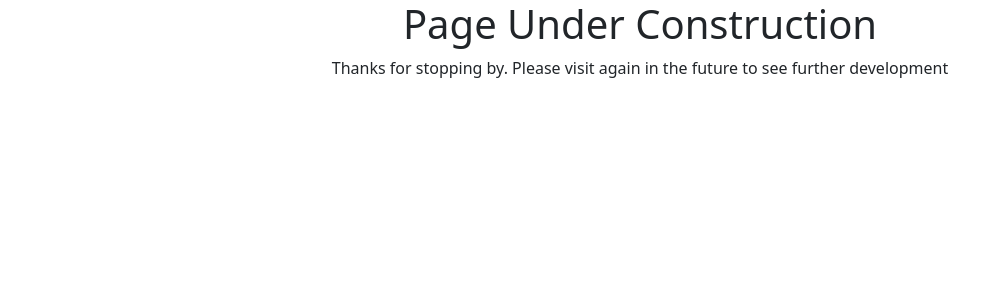
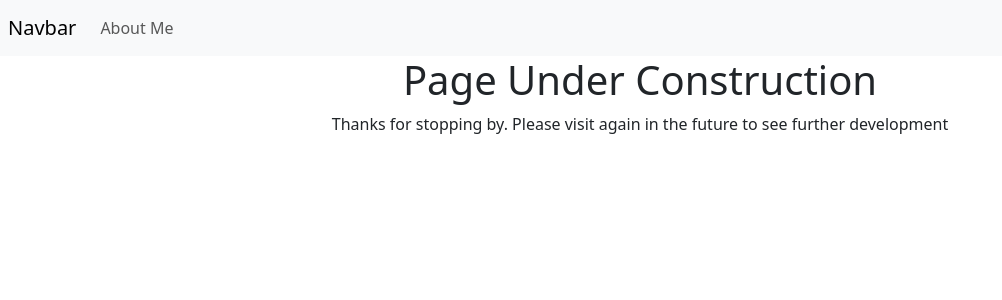
Before and after one commit to zpearson36/portfolio, a Django app: page / in a window 1280 px wide. Shown: the top 300 px of the page, without its empty margins (0-1002 px from the left). Run offline with Django 3.2, Linux system fonts and the light colour scheme.

Commit message:
Added navbar and navagation

```diff
--- a/pages/templates/base.html
+++ b/pages/templates/base.html
@@ -6,6 +6,7 @@
 		<link href="https://cdn.jsdelivr.net/npm/bootstrap@5.3.2/dist/css/bootstrap.min.css" rel="stylesheet" integrity="sha384-T3c6CoIi6uLrA9TneNEoa7RxnatzjcDSCmG1MXxSR1GAsXEV/Dwwykc2MPK8M2HN" crossorigin="anonymous">
 		<title>{% block title %}{% endblock %}</title>
 	</head>
+	{% include "navbar.html" %}
 	{% block content %}
 	{% endblock %}
 </html>
--- /dev/null
+++ b/pages/templates/navbar.html
@@ -0,0 +1,14 @@
+<nav class="navbar navbar-expand-lg navbar-light bg-light">
+	<a class="navbar-brand ps-2" href="{% url 'index' %}">Navbar</a>
+  <button class="navbar-toggler" type="button" data-toggle="collapse" data-target="#navbarSupportedContent" aria-controls="navbarSupportedContent" aria-expanded="false" aria-label="Toggle navigation">
+    <span class="navbar-toggler-icon"></span>
+  </button>
+
+  <div class="collapse navbar-collapse" id="navbarSupportedContent">
+    <ul class="navbar-nav mr-auto">
+      <li class="nav-item active">
+	      <a class="nav-link" href="{% url 'about_me' %}">About Me</a>
+      </li>
+    </ul>
+  </div>
+</nav>
```
